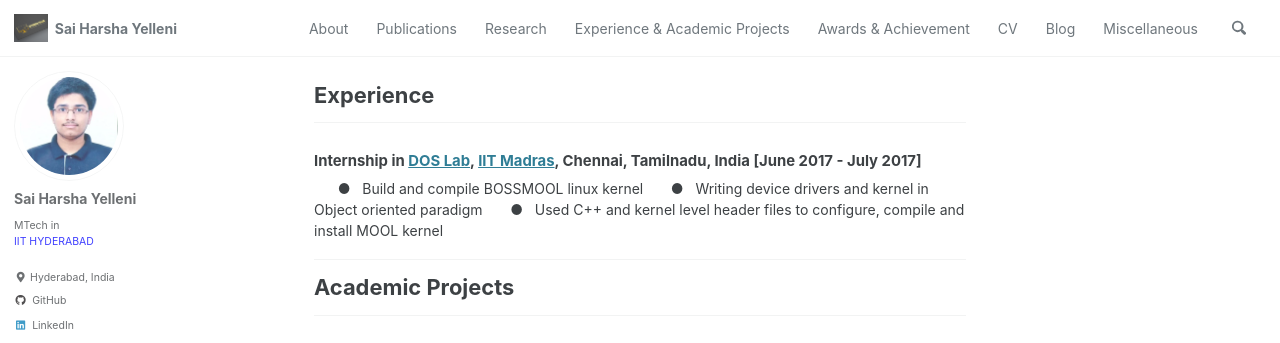
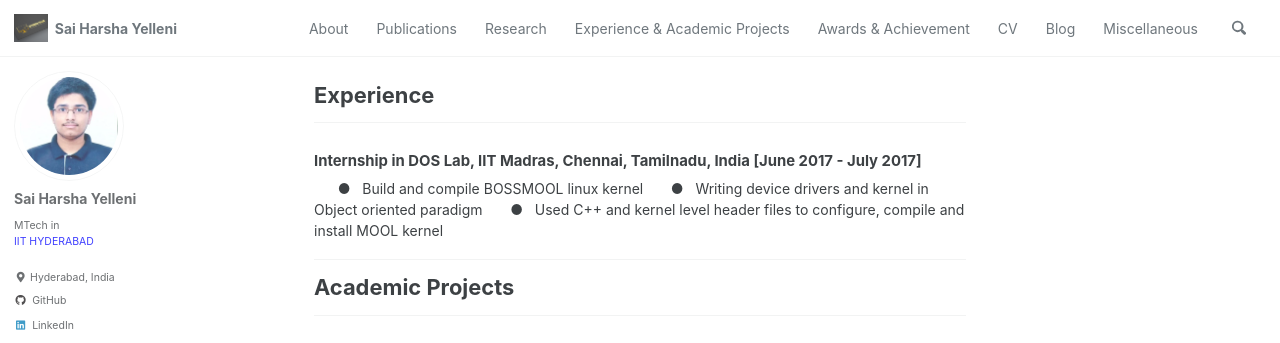
Before and after one commit to harshayelleni/harshayelleni.github.io, a Jekyll site: the page built from _pages/experience_academic_projects.md, in a window 1280 px wide and 1143 px high. Shown: the top 343 px of the window. Built offline with Jekyll 4.4.1, drawn with Linux system fonts in a browser that asks for light colours; cached includes are drawn as plain includes; part of the change alters nothing that is shown.

```diff
--- a/_pages/experience_academic_projects.md
+++ b/_pages/experience_academic_projects.md
@@ -5,7 +5,7 @@ permalink: /experience_academic_projects/
 
 # Experience
 ---
-#### Internship in [DOS Lab](http://dos.iitm.ac.in/), [IIT Madras](https://www.iitm.ac.in/), Chennai, Tamilnadu, India [June 2017 - July 2017]
+#### Internship in DOS Lab, IIT Madras, Chennai, Tamilnadu, India [June 2017 - July 2017]
 &nbsp; &nbsp; &nbsp; &#9679; &nbsp; Build and compile BOSSMOOL linux kernel
 &nbsp; &nbsp; &nbsp; &#9679; &nbsp; Writing device drivers and kernel in Object oriented paradigm
 &nbsp; &nbsp; &nbsp; &#9679; &nbsp; Used C++ and kernel level header files to configure, compile and install MOOL kernel
```
